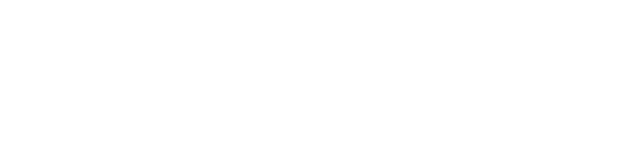
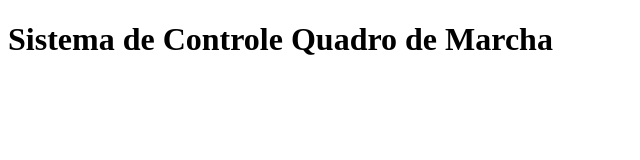
Before and after one commit to lucasnorberto/Meus-Projetos, a plain HTML site: page index.html in a window 1280 px wide. Shown: the whole page, without its empty margins (0-640 px from the left). Drawn offline with Linux system fonts and the light colour scheme.

Commit message:
Iniciando

```diff
--- a/index.html
+++ b/index.html
@@ -7,5 +7,7 @@
 </head>
 <body>
 
+<h1>Sistema de Controle Quadro de Marcha</h1>
+
 </body>
 </html>
```
